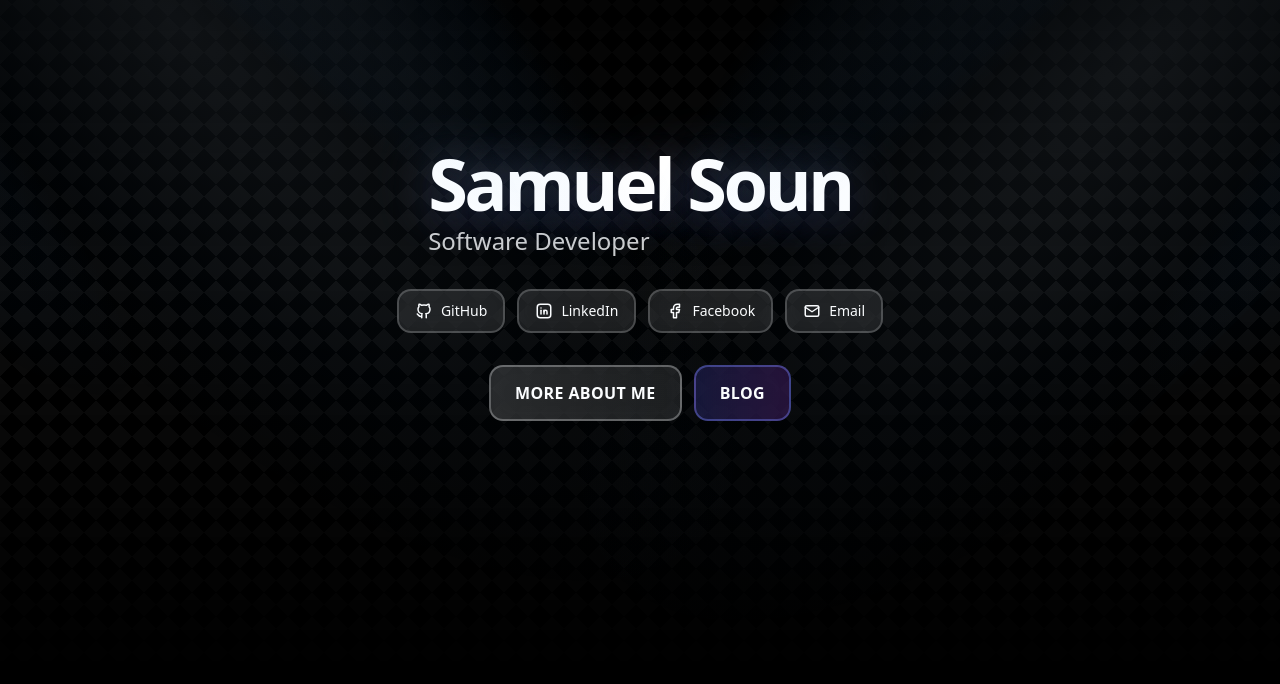
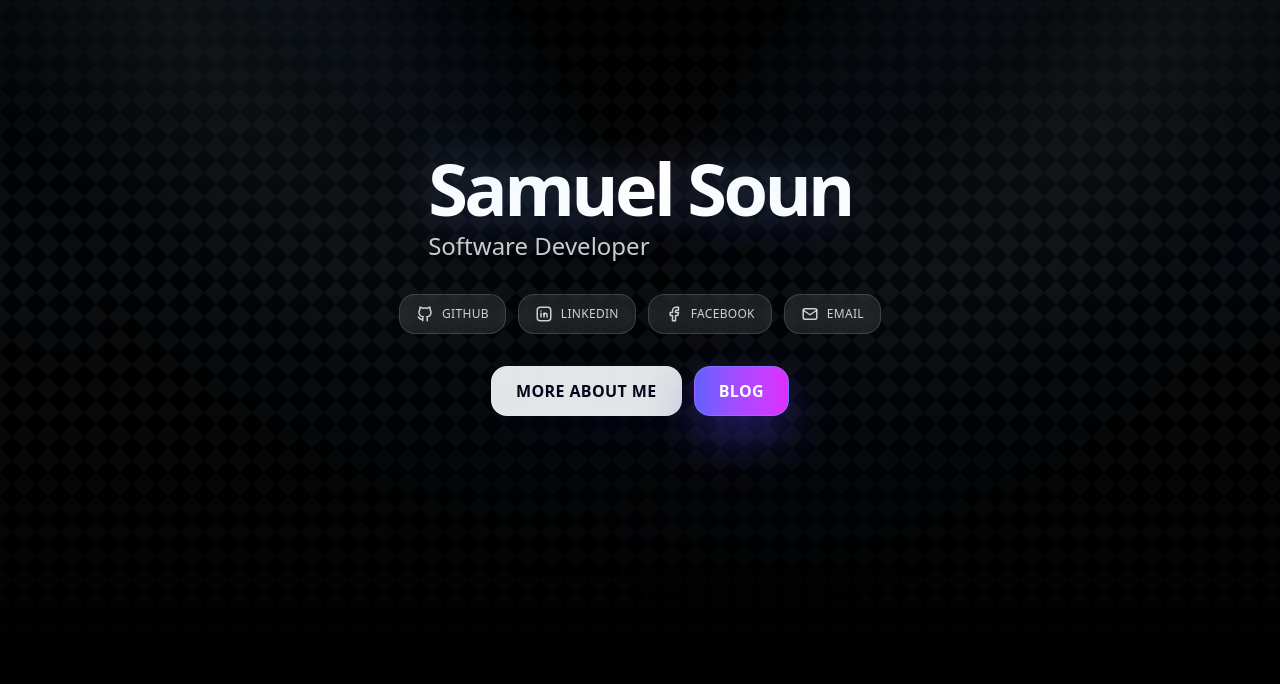
Before and after one commit to Samusn/portfolio_samuel_soun, a Next.js app: page / in a window 1280 px wide. Shown: the part 116-800 px from the top of the page. Built offline with nearby package versions, Linux system fonts and the light colour scheme.

Commit message:
refactor: some cosmetics

```diff
--- a/src/app/page.tsx
+++ b/src/app/page.tsx
@@ -146,7 +146,7 @@ export default function HomePage() {
             initial="hidden"
             animate={isMounted ? "visible" : "hidden"}
             transition={{ ...popInTransition, delay: 0.08 }}
-            className="flex flex-nowrap items-center justify-center gap-2.5 w-full px-4 sm:gap-3 sm:px-0"
+            className="grid w-full max-w-lg grid-cols-4 gap-2 px-4 sm:flex sm:max-w-none sm:flex-nowrap sm:justify-center sm:gap-3 sm:px-0"
           >
             {socialLinks.map((social) => (
               <a
@@ -154,10 +154,13 @@ export default function HomePage() {
                 href={social.href}
                 target="_blank"
                 rel="noreferrer"
-                className="inline-flex items-center justify-center gap-1.5 rounded-xl border-2 border-white/20 bg-white/10 px-3 py-2.5 text-xs font-medium text-white backdrop-blur-md transition-all duration-200 hover:text-white hover:border-white/40 hover:bg-white/20 hover:shadow-[0_4px_12px_rgba(255,255,255,0.2)] active:scale-[0.95] sm:gap-2 sm:px-4 sm:py-2.5 sm:text-sm"
+                className="group relative inline-flex items-center justify-center gap-1 rounded-2xl border border-white/15 bg-white/10 px-2.5 py-2 text-[11px] font-medium uppercase tracking-wide text-white/80 backdrop-blur transition-all duration-300 hover:border-white/40 hover:bg-white/20 hover:text-white hover:shadow-[0_8px_20px_rgba(255,255,255,0.15)] sm:gap-2 sm:px-4 sm:py-2.5 sm:text-xs"
               >
-                {social.icon}
-                <span className="hidden sm:inline">{social.label}</span>
+                <span className="relative z-10 flex items-center gap-1 sm:gap-2">
+                  {social.icon}
+                  <span className="hidden sm:inline">{social.label}</span>
+                </span>
+                <span className="pointer-events-none absolute inset-0 rounded-2xl bg-white/5 opacity-0 transition-opacity duration-300 group-hover:opacity-100" />
               </a>
             ))}
           </motion.div>
@@ -168,19 +171,19 @@ export default function HomePage() {
             transition={{ ...popInTransition, delay: 0.12 }}
             className="w-full"
           >
-            <div className="flex flex-col sm:flex-row justify-center gap-3 w-full sm:w-auto px-4 sm:px-0">
-              <Link
-                href="/me"
-                className="group w-full sm:w-auto rounded-xl border-2 border-white/30 bg-gradient-to-r from-white/15 to-white/10 px-6 py-3.5 text-sm sm:text-base font-semibold uppercase tracking-wide text-white backdrop-blur-md transition-all duration-200 hover:from-white/25 hover:to-white/20 hover:border-white/50 hover:shadow-[0_0_30px_rgba(255,255,255,0.3)] active:scale-[0.98] focus-visible:outline-none focus-visible:ring-2 focus-visible:ring-white focus-visible:ring-offset-2 focus-visible:ring-offset-black text-center"
-              >
-                More About Me
+            <div className="flex w-full flex-col justify-center gap-3 px-4 sm:w-auto sm:flex-row sm:px-0">
+              <Link href="/me" className="w-full sm:w-auto">
+                <span className="group relative inline-flex w-full items-center justify-center rounded-2xl border border-white/10 bg-white/90 px-6 py-3 text-sm font-semibold uppercase tracking-wide text-slate-950 shadow-[0_18px_45px_rgba(2,6,23,0.55)] transition-all duration-250 hover:-translate-y-0.5 hover:shadow-[0_22px_55px_rgba(2,6,23,0.65)] focus-visible:outline focus-visible:outline-offset-2 focus-visible:outline-white sm:text-base">
+                  <span className="relative z-10">More About Me</span>
+                </span>
               </Link>
               <button
                 type="button"
                 onClick={() => handleScrollTo("blog")}
-                className="group w-full sm:w-auto rounded-xl border-2 border-indigo-400/40 bg-gradient-to-r from-indigo-500/20 to-purple-500/20 px-6 py-3.5 text-sm sm:text-base font-semibold uppercase tracking-wide text-white backdrop-blur-md transition-all duration-200 hover:from-indigo-500/30 hover:to-purple-500/30 hover:border-indigo-400/60 hover:shadow-[0_0_30px_rgba(129,140,248,0.4)] active:scale-[0.98] focus-visible:outline-none focus-visible:ring-2 focus-visible:ring-indigo-400 focus-visible:ring-offset-2 focus-visible:ring-offset-black text-center"
+                className="group relative inline-flex w-full items-center justify-center rounded-2xl border border-indigo-400/60 bg-gradient-to-r from-indigo-500 via-purple-500 to-fuchsia-500 px-6 py-3 text-sm font-semibold uppercase tracking-wide text-white shadow-[0_20px_50px_rgba(69,51,199,0.55)] transition-all duration-250 hover:-translate-y-0.5 hover:shadow-[0_25px_60px_rgba(69,51,199,0.65)] focus-visible:outline focus-visible:outline-offset-2 focus-visible:outline-indigo-300 sm:w-auto sm:text-base"
               >
-                Blog
+                <span className="relative z-10">Blog</span>
+                <span className="pointer-events-none absolute inset-0 rounded-2xl border border-white/20 opacity-0 transition-opacity duration-250 group-hover:opacity-100" />
               </button>
             </div>
           </motion.div>
```
